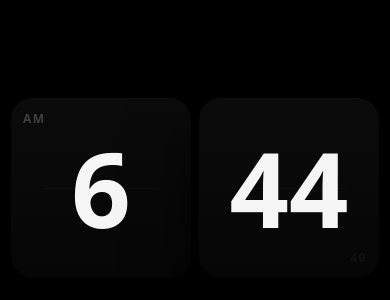
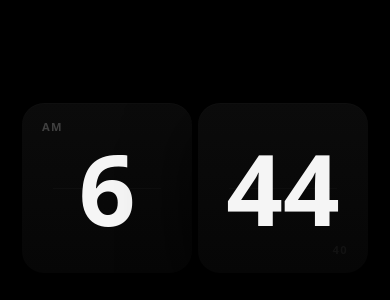
Before and after one commit to mirrmusaibb/clock, a plain HTML site: page index.html in a window 390 px wide. Shown: the part 234-534 px from the top of the page. Drawn offline with Linux system fonts and the light colour scheme.

Commit message:
Update index.html

```diff
--- a/index.html
+++ b/index.html
@@ -7,16 +7,15 @@
 <link rel="apple-touch-icon" href="apple-touch-icon.png">
 <link rel="manifest" href="site.webmanifest">
 <meta charset="UTF-8" />
-<title>Aesthetic OLED Clock</title>
+<title>Clock</title>
 <meta name="viewport" content="width=device-width, initial-scale=1.0" />
 
 <style>
 /* =========================
-   DESIGN TOKENS (OLED)
+   DESIGN TOKENS
 ========================= */
 :root {
-  --bg-outer: #000000;
-  --bg-inner: #000000;
+  --bg: #000;
 
   --card-top: #0b0b0b;
   --card-bottom: #060606;
@@ -26,16 +25,13 @@
 
   --card-radius: 22px;
 
-  /* Responsive size */
-  --card-size: clamp(180px, 38vw, 260px);
+  /* DEFAULT (DESKTOP) */
+  --card-size: 260px;
 
-  /* Digits */
-  --digit-size: clamp(6.5rem, 14vw, 9.4rem);
-  --accent-size: clamp(0.75rem, 2.2vw, 0.9rem);
+  --digit-size: 9.4rem;
+  --accent-size: 0.9rem;
 
-  /* Ultra-fast */
   --anim-duration: 110ms;
-  --ease: linear;
 }
 
 /* =========================
@@ -46,7 +42,7 @@
 html, body {
   margin: 0;
   height: 100%;
-  background: var(--bg-inner);
+  background: var(--bg);
   display: flex;
   justify-content: center;
   align-items: center;
@@ -59,7 +55,7 @@ html, body {
 ========================= */
 .clock {
   display: flex;
-  gap: clamp(6px, 2vw, 8px);
+  gap: 8px;
   padding: env(safe-area-inset-top)
            env(safe-area-inset-right)
            env(safe-area-inset-bottom)
@@ -81,7 +77,7 @@ html, body {
   overflow: hidden;
 }
 
-/* seam (very subtle) */
+/* seam */
 .card::after {
   content: "";
   position: absolute;
@@ -93,7 +89,7 @@ html, body {
 }
 
 /* =========================
-   DIGITS (INSTANT SYSTEM STYLE)
+   DIGITS (INSTANT)
 ========================= */
 .digit-wrapper {
   position: relative;
@@ -112,24 +108,19 @@ html, body {
   color: var(--digit-color);
   line-height: 1;
   opacity: 1;
-  transition: opacity var(--anim-duration) var(--ease);
+  transition: opacity var(--anim-duration) linear;
 }
 
-.digit.exit {
-  opacity: 0;
-}
-
-.digit.enter {
-  opacity: 0;
-}
+.digit.exit { opacity: 0; }
+.digit.enter { opacity: 0; }
 
 /* =========================
    ACCENTS
 ========================= */
 .ampm {
   position: absolute;
-  top: clamp(10px, 3vw, 16px);
-  left: clamp(12px, 3vw, 20px);
+  top: 16px;
+  left: 20px;
   font-size: var(--accent-size);
   letter-spacing: 0.12em;
   font-weight: 600;
@@ -138,14 +129,29 @@ html, body {
 
 .seconds {
   position: absolute;
-  bottom: clamp(10px, 3vw, 16px);
-  right: clamp(12px, 3vw, 20px);
+  bottom: 16px;
+  right: 20px;
   font-size: var(--accent-size);
   letter-spacing: 0.12em;
   font-weight: 600;
   color: var(--accent-color);
   opacity: 0.24;
   will-change: opacity;
+}
+
+/* =========================
+   MOBILE OVERRIDES
+========================= */
+@media (max-width: 767px) {
+  :root {
+    --card-size: clamp(170px, 42vw, 220px);
+    --digit-size: clamp(6.2rem, 15vw, 8rem);
+    --accent-size: clamp(0.7rem, 2.6vw, 0.85rem);
+  }
+
+  .clock {
+    gap: 6px;
+  }
 }
 
 /* =========================
@@ -194,7 +200,7 @@ function getTimeParts() {
 }
 
 /* =========================
-   DIGIT UPDATE (INSTANT)
+   DIGIT UPDATE
 ========================= */
 function updateDigit(container, value) {
   const current = container.querySelector(".digit");
@@ -210,9 +216,7 @@ function updateDigit(container, value) {
     if (current) current.classList.add("exit");
   });
 
-  if (current) {
-    setTimeout(() => current.remove(), 140);
-  }
+  if (current) setTimeout(() => current.remove(), 140);
 }
 
 /* =========================
@@ -254,7 +258,7 @@ function tick() {
 }
 
 /* =========================
-   SMOOTH SECONDS (OLED CALM)
+   SMOOTH SECONDS
 ========================= */
 function smoothSeconds() {
   const now = new Date();
```
